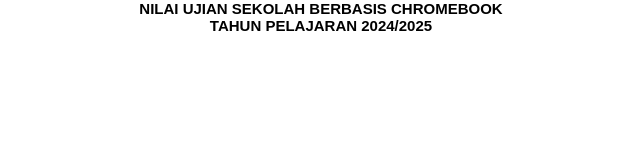
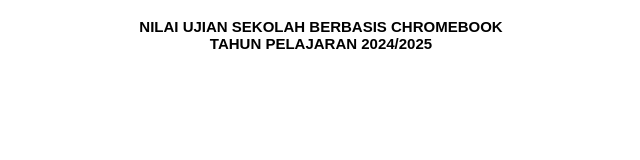
Before and after one commit to smpn9sinjai/nilaius2025, a plain HTML site: page index.html in a window 1280 px wide. Shown: the whole page, without its empty margins (319-959 px from the left). Drawn offline with Linux system fonts and the light colour scheme; no server answers.

Commit message:
Update index.html

```diff
--- a/index.html
+++ b/index.html
@@ -8,7 +8,7 @@
 <style>
 
 * {font-size:17;font-family:Arial;font-size:15px}
-body{margin:20px 0px;padding:10px}
+body{margin-to:20px 0px;padding:10px}
  #myTable {
     border-collapse: collapse;
     font-size: 17px;
@@ -63,14 +63,14 @@
   0% { transform: rotate(0deg); }
   100% { transform: rotate(360deg); }
 }
-  body{padding-left:30px;font-family:Arial;Tahoma;font-size:17px;}
+  body{font-family:Arial;Tahoma;font-size:17px;}
   input{font-family:Arial;Tahoma;font-size:17px;margin-left:10px; outline: none; /* Hilangkan border bawaan saat fokus */}
   button{font-family:Arial;Tahoma;font-size:17px;color:white;background:#7464f9}
   input,button{padding:10px;border-radius:5px;border:1px solid #8b84ff;}
    input:focus {
             border:3px solid #8b84ff;
         }
-   body{margin:0px;padding:0px}
+
 
 img {
     width: 3cm;
```
